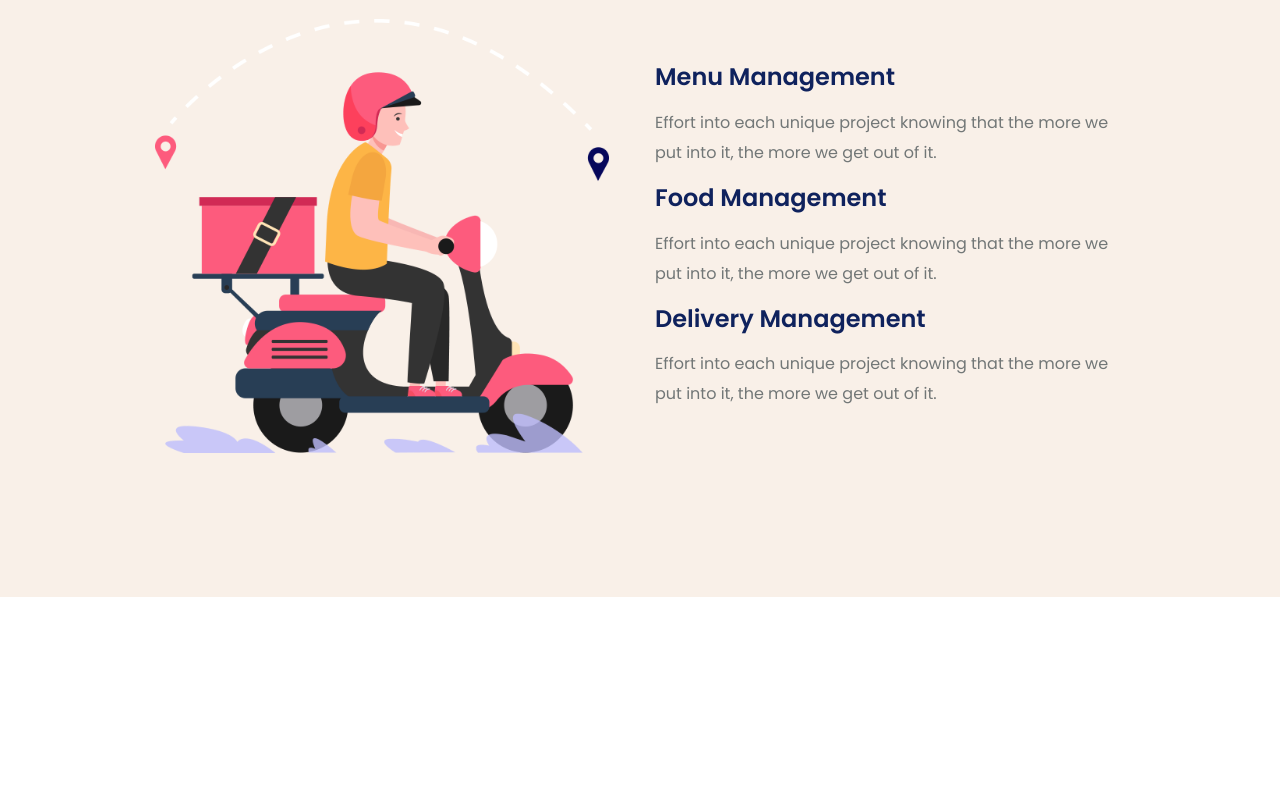
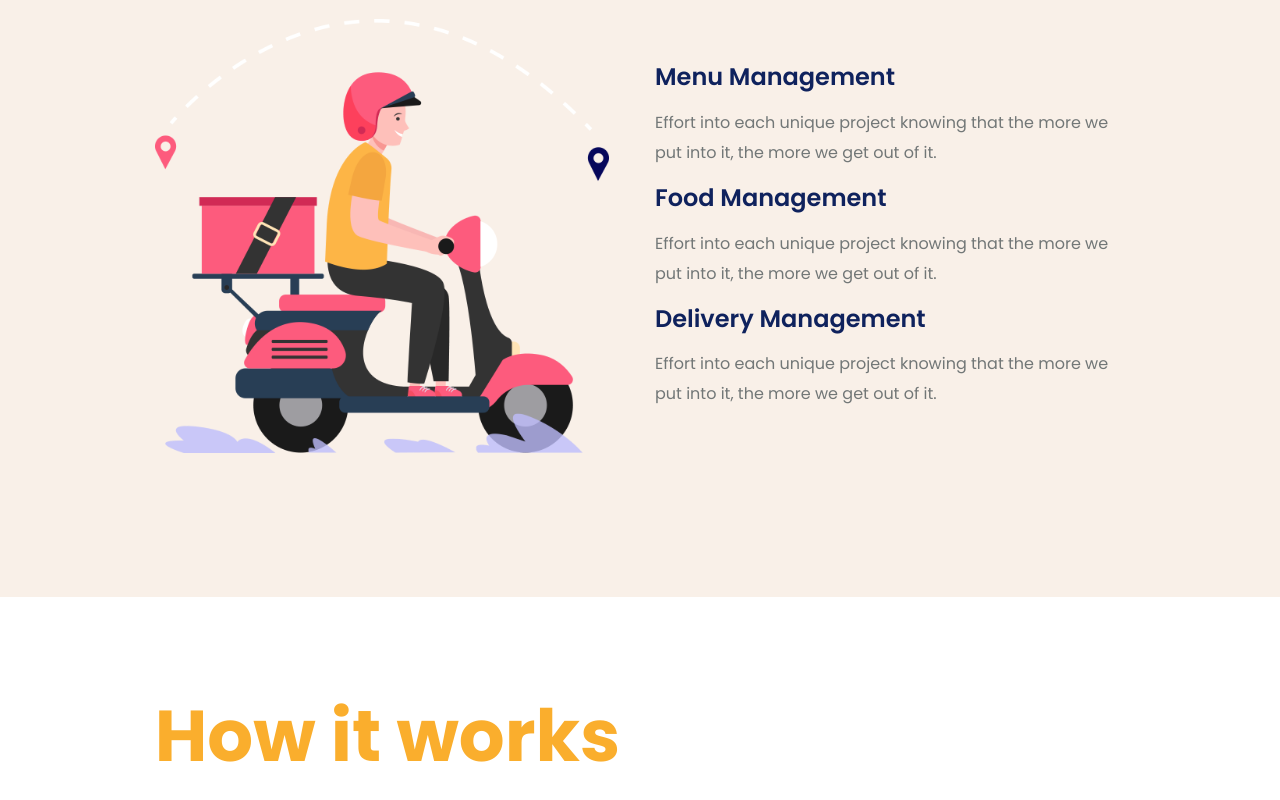
Before and after one commit to mreskini/FoodApp, a React (Create React App) app: page / in a window 1280 px wide. Shown: the part 1484-2284 px from the top of the page. Before the commit the page ends 2081 px from the top, so only its background shows below. Built offline with nearby package versions, Linux system fonts and the light colour scheme.

Commit message:
added the how to section component thing to the app.jsx file thign

```diff
--- a/src/app.jsx
+++ b/src/app.jsx
@@ -1,11 +1,13 @@
 import DeliveryBoySection from "./components/delivery-boy-section";
 import HeroSection from "./components/hero-section";
+import HowToSection from "./components/how-to-section";
 
 const App = () => {
   return (
     <>
       <HeroSection />
       <DeliveryBoySection />
+      <HowToSection />
     </>
   );
 };
--- a/src/components/how-to-section.jsx
+++ b/src/components/how-to-section.jsx
@@ -1,9 +1,14 @@
 import ComponentWrapper from "./component-wrapper"
+import howToBackgroundImage from "../assets/img/how-to-bg.png"
 
 const HowTo = () => {
     return (
         <>
-            Hello world Neo is here!
+            <div className="py-5 my-5">
+                <div className="theme-orange-color display-3 font-weight-bold">
+                    How it works
+                </div>
+            </div>
         </>
     )
 }
```
